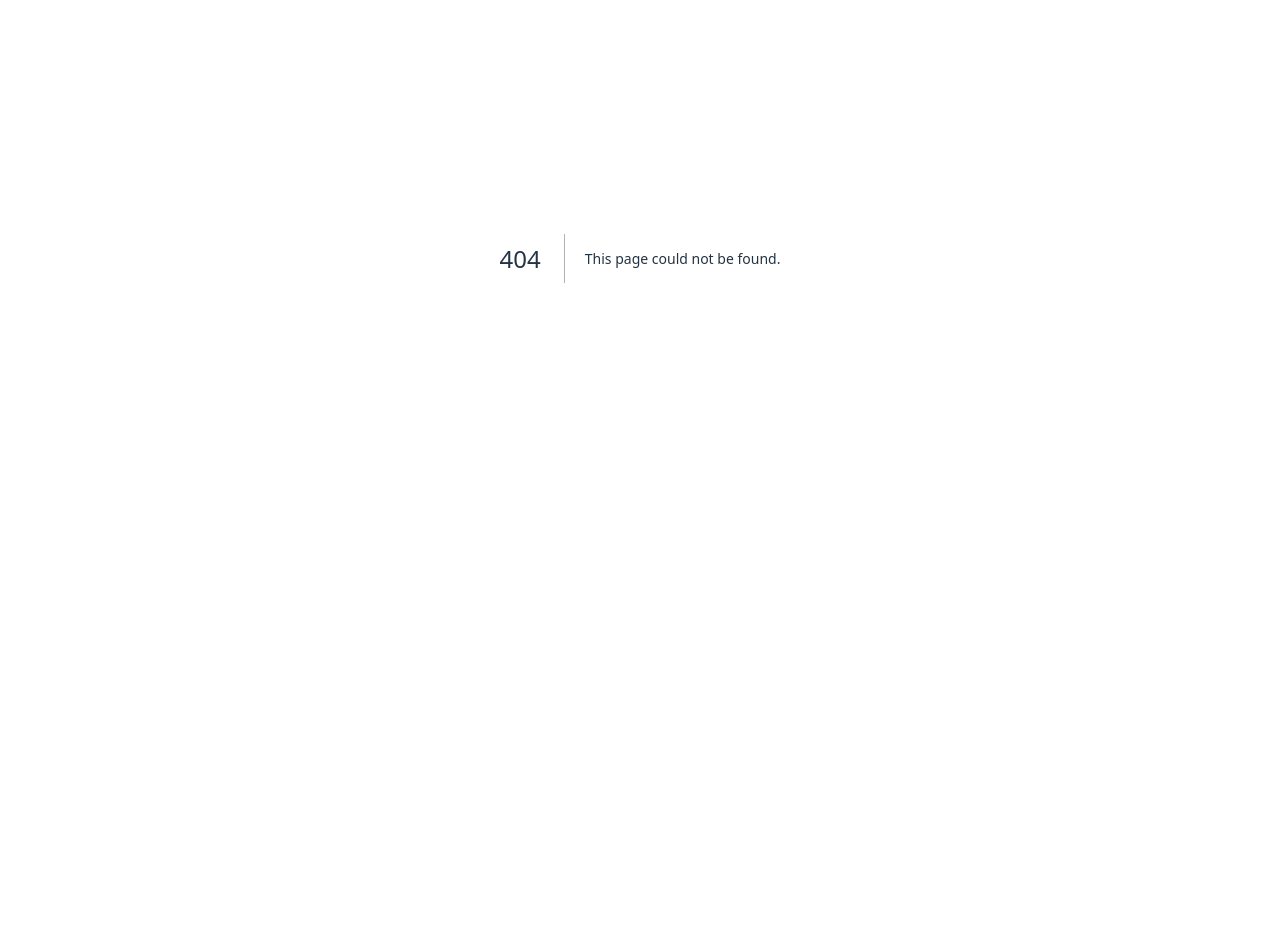
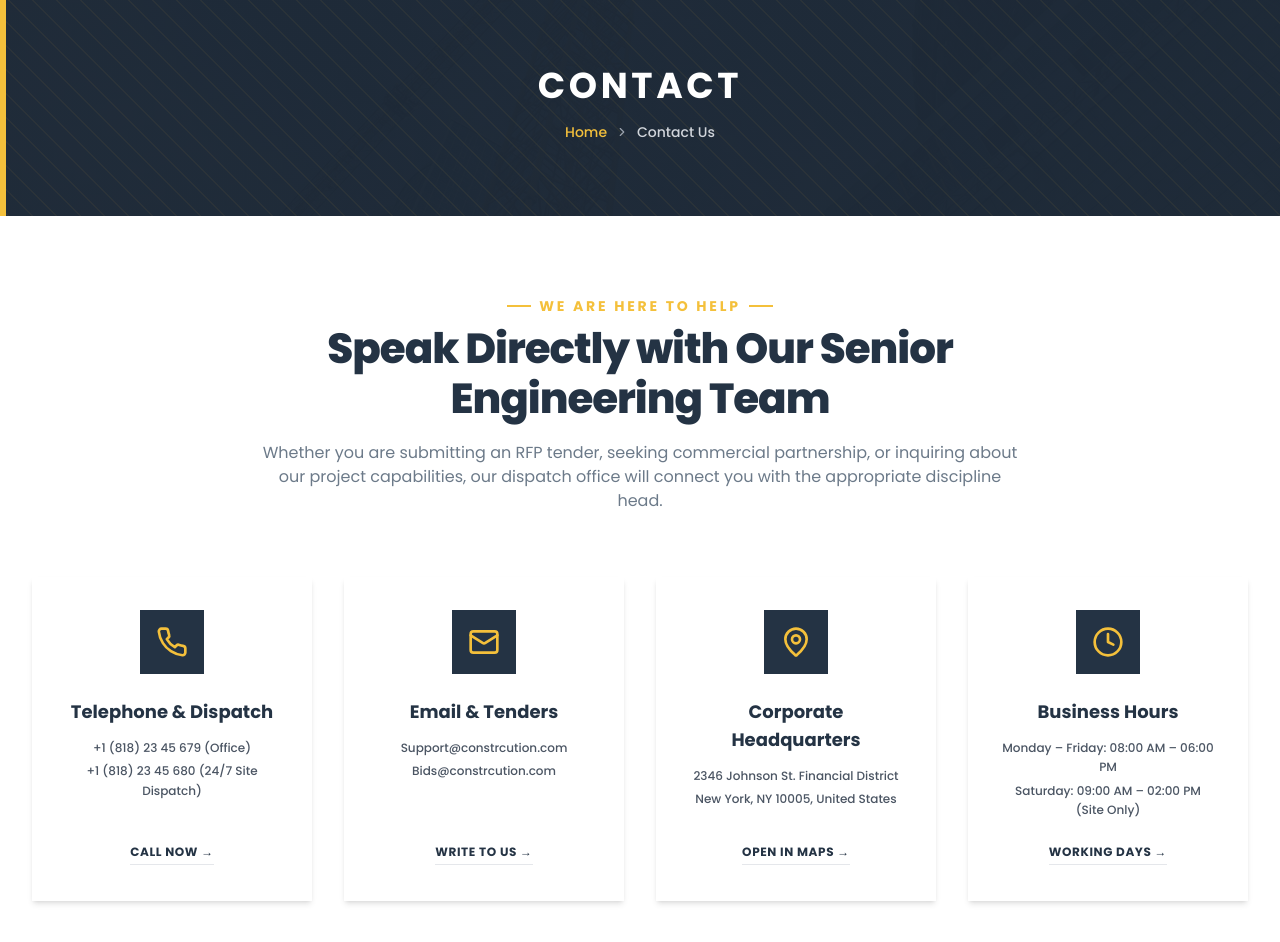
Before and after one commit to tahseinrefath/xtra-construction, a Next.js app: page /contact in a window 1280 px wide. Before the commit this address had no page. Shown: the part 142-1084 px from the top of the page. Before the commit the page ends 800 px from the top, so only its background shows below. Built offline with nearby package versions, Linux system fonts and the light colour scheme.

Commit message:
feat(contact): build dedicated contact page with map and office details

```diff
--- /dev/null
+++ b/app/contact/page.jsx
@@ -0,0 +1,130 @@
+'use client';
+
+import React, { useState } from 'react';
+import TopBar from '@/components/layout/TopBar';
+import Header from '@/components/layout/Header';
+import MobileDrawer from '@/components/layout/MobileDrawer';
+import SearchModal from '@/components/layout/SearchModal';
+import Footer from '@/components/layout/Footer';
+import BackToTop from '@/components/layout/BackToTop';
+import PageBanner from '@/components/layout/PageBanner';
+import SectionHeading from '@/components/ui/SectionHeading';
+import { Phone, Mail, MapPin, Clock, Globe } from 'lucide-react';
+
+export default function ContactPage() {
+  const [mobileMenuOpen, setMobileMenuOpen] = useState(false);
+  const [searchOpen, setSearchOpen] = useState(false);
+
+  const contactCards = [
+    {
+      icon: Phone,
+      title: 'Telephone & Dispatch',
+      details: ['+1 (818) 23 45 679 (Office)', '+1 (818) 23 45 680 (24/7 Site Dispatch)'],
+      actionText: 'Call Now',
+      actionHref: 'tel:+18182345679',
+    },
+    {
+      icon: Mail,
+      title: 'Email & Tenders',
+      details: ['Support@constrcution.com', 'Bids@constrcution.com'],
+      actionText: 'Write To Us',
+      actionHref: 'mailto:Support@constrcution.com',
+    },
+    {
+      icon: MapPin,
+      title: 'Corporate Headquarters',
+      details: ['2346 Johnson St. Financial District', 'New York, NY 10005, United States'],
+      actionText: 'Open in Maps',
+      actionHref: 'https://maps.google.com/?q=New+York,+USA',
+    },
+    {
+      icon: Clock,
+      title: 'Business Hours',
+      details: ['Monday – Friday: 08:00 AM – 06:00 PM', 'Saturday: 09:00 AM – 02:00 PM (Site Only)'],
+      actionText: 'Working Days',
+      actionHref: '#',
+    },
+  ];
+
+  return (
+    <div className="flex-1 flex flex-col min-h-screen">
+      <TopBar onOpenSearch={() => setSearchOpen(true)} />
+      <Header onOpenMobile={() => setMobileMenuOpen(true)} />
+      <MobileDrawer
+        isOpen={mobileMenuOpen}
+        onClose={() => setMobileMenuOpen(false)}
+        onOpenSearch={() => setSearchOpen(true)}
+      />
+      <SearchModal
+        isOpen={searchOpen}
+        onClose={() => setSearchOpen(false)}
+        onSearch={() => {}}
+      />
+
+      <main className="flex-1">
+        <PageBanner title="Contact" breadcrumb="Contact Us" bgImage="/assets/row-bg.jpg" />
+
+        {/* Contact Info Cards */}
+        <section className="py-20 bg-white">
+          <div className="max-w-7xl mx-auto px-4 sm:px-6 lg:px-8">
+            <SectionHeading
+              tag="GET IN TOUCH WITH US"
+              subtitle="We Are Here to Help"
+              title="Speak Directly with Our Senior Engineering Team"
+              description="Whether you are submitting an RFP tender, seeking commercial partnership, or inquiring about our project capabilities, our dispatch office will connect you with the appropriate discipline head."
+              centered
+            />
+
+            <div className="mt-14 grid grid-cols-1 md:grid-cols-2 lg:grid-cols-4 gap-8">
+              {contactCards.map((card, idx) => {
+                const Icon = card.icon;
+                return (
+                  <div
+                    key={idx}
+                    className="bg-white border border-gray-100 p-8 shadow-md hover:shadow-xl transition-all duration-300 border-b-4 border-transparent hover:border-[#f4c03b] group text-center flex flex-col items-center"
+                  >
+                    <div className="w-16 h-16 bg-[#243344] group-hover:bg-[#f4c03b] flex items-center justify-center transition-colors duration-300 mb-6">
+                      <Icon className="w-8 h-8 text-[#f4c03b] group-hover:text-[#243344] transition-colors duration-300" />
+                    </div>
+
+                    <h3 className="text-lg font-bold text-[#243344] mb-3 group-hover:text-[#f4c03b] transition-colors">
+                      {card.title}
+                    </h3>
+
+                    <div className="space-y-1 mb-6 flex-1">
+                      {card.details.map((d, i) => (
+                        <p key={i} className="text-xs text-gray-600 font-medium leading-relaxed">
+                          {d}
+                        </p>
+                      ))}
+                    </div>
+
+                    <a
+                      href={card.actionHref}
+                      className="text-xs font-bold uppercase tracking-wider text-[#243344] hover:text-[#f4c03b] transition-colors border-b border-gray-200 hover:border-[#f4c03b] pb-1"
+                    >
+                      {card.actionText} →
+                    </a>
+                  </div>
+                );
+              })}
+            </div>
+          </div>
+        </section>
+
+        {/* Full Interactive Map Embed */}
+        <section className="relative w-full h-[450px] overflow-hidden bg-gray-100 border-t border-gray-200">
+          <iframe
+            title="Office Location Map"
+            src="https://www.openstreetmap.org/export/embed.html?bbox=-74.025,40.695,-73.960,40.740&layer=mapnik&marker=40.7128,-74.006"
+            className="w-full h-full border-0"
+            loading="lazy"
+          />
+        </section>
+      </main>
+
+      <Footer />
+      <BackToTop />
+    </div>
+  );
+}
```
